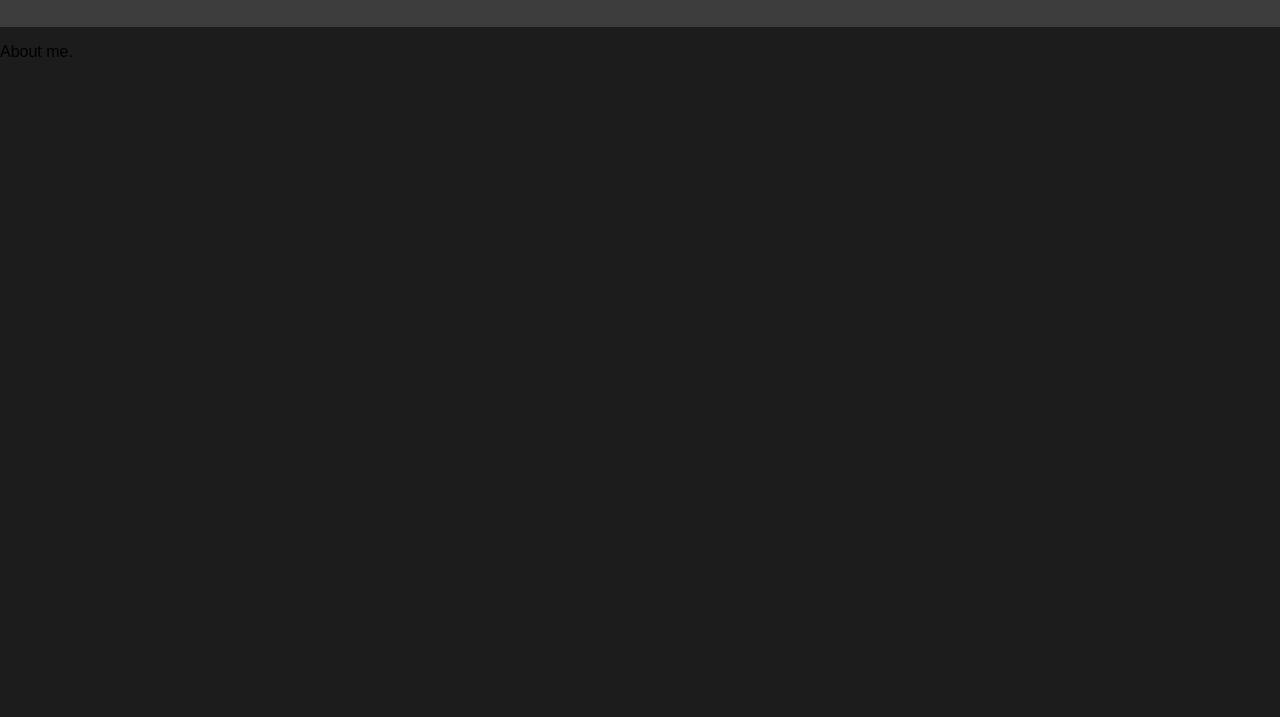
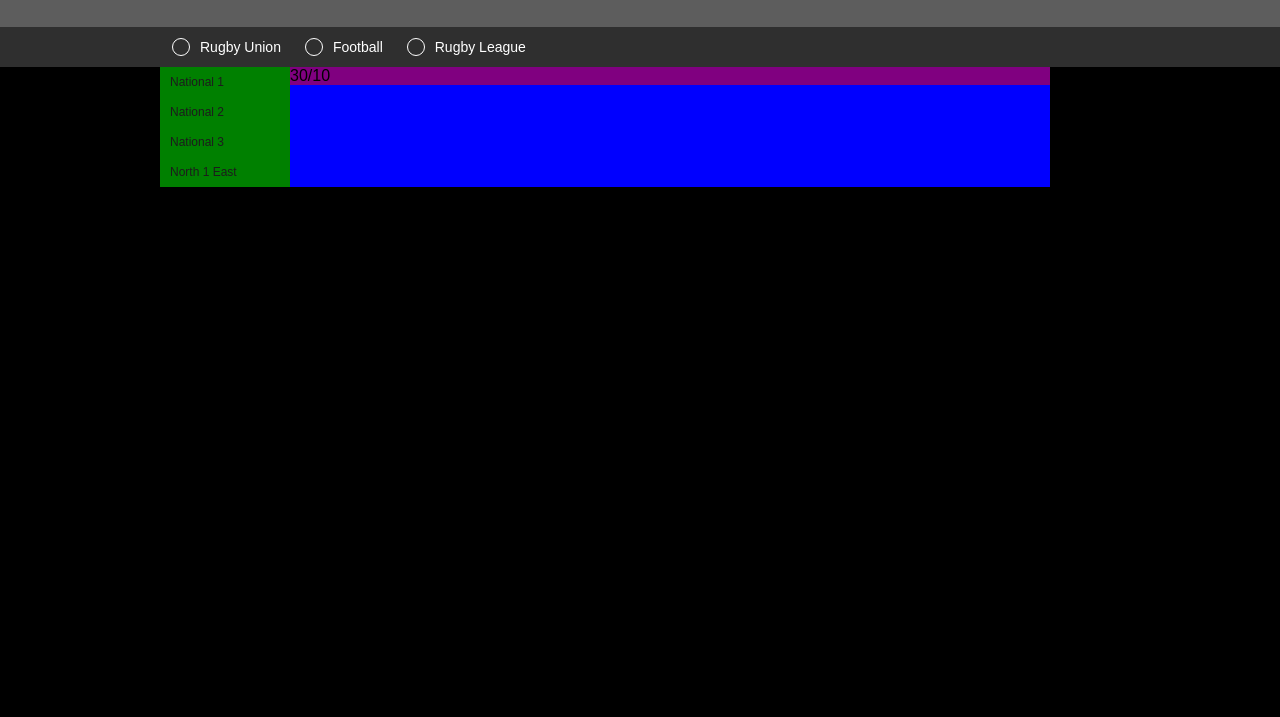
Before and after one commit to tmwlsh/amateurscores, a Gatsby site: page / in a window 1280 px wide. Shown: the part 83-800 px from the top of the page. Built offline with nearby package versions, Linux system fonts and the light colour scheme; Gatsby itself is replaced by a stand-in of ours.

Commit message:
started pulling in components

```diff
--- a/src/components/Header.js
+++ b/src/components/Header.js
@@ -8,26 +8,29 @@
     return (
         <HeaderTag>
             <Layout>
+                <nav>
                     <Link className="logo" to="/">
                         <img src={'/main-logo.png'} alt="Logo" />
                     </Link>
                     <p>test</p>
+                </nav>
             </Layout>
         </HeaderTag>
     )
 }
 
 const HeaderTag = styled.header`
-    background: #3c3c3c;
+    background: #5d5d5d;
     padding: 30px 0;
-    div {
+    nav {
         display: flex;
         justify-content: space-between;
         align-items: center;
-    }
         .logo {
+            padding: 0 10px;
             img {
                 max-width: 200px;
             }
         }
+    }
 `;
--- a/src/components/Layout.js
+++ b/src/components/Layout.js
@@ -5,7 +5,7 @@
 export default function Layout(props) {
     return (
         <ContainerTag>
-        {props.children}
+            {props.children}
         </ContainerTag>
     )
 }
--- /dev/null
+++ b/src/components/Results.js
@@ -0,0 +1,26 @@
+// Sidebar
+import React from "react"
+import { Link } from "gatsby"
+import styled from 'styled-components';
+
+export default function Results(props) {
+    return (
+        <ResultsTag>
+            <DateSelector>
+                <p>30/10</p>
+            </DateSelector>
+        </ResultsTag>
+    )
+}
+
+const ResultsTag = styled.div`
+    background: blue;
+    width: calc(100% - 200px);
+`;
+
+const DateSelector = styled.div`
+    background: purple;
+    p {
+        margin: 0;
+    }
+`
--- /dev/null
+++ b/src/components/Sidebar.js
@@ -0,0 +1,43 @@
+// Sidebar
+import React from "react"
+import { Link } from "gatsby"
+import styled from 'styled-components';
+import Layout from "../components/Layout.js"
+
+export default function Sidebar(props) {
+    return (
+        <SidebarTag>
+            <ul>
+                <li><Link to="/sports/rugby/leagues/national-1">National 1</Link></li>
+                <li><Link to="/sports/rugby/leagues/national-2">National 2</Link></li>
+                <li><Link to="/sports/rugby/leagues/national-3">National 3</Link></li>
+                <li><Link to="/sports/rugby/leagues/north-1-east">North 1 East</Link></li>
+            </ul>
+        </SidebarTag>
+    )
+}
+
+const SidebarTag = styled.header`
+    background: green;
+    width: 130px;
+    ul {
+        margin: 0;
+        padding: 0;
+        list-style-type: none;
+        li {
+            margin: 0;
+            padding: 0;
+            list-style-type: none;
+            a {
+                padding: 8px 5px 8px 10px;
+                display: block;
+                font-size: 12px;
+                text-decoration: none;
+                color: #1c1c1c;
+                &:hover {
+                    background-color: rgba(0,0,0,0.4);
+                }
+            }
+        }
+    }
+`;
--- /dev/null
+++ b/src/components/SportsHeader.js
@@ -0,0 +1,58 @@
+// Header
+import React from "react"
+import { Link } from "gatsby"
+import styled from 'styled-components';
+import Layout from "./Layout.js"
+
+export default function SportsHeader(props) {
+    return (
+        <SportsHeaderTag>
+            <Layout>
+                <ul>
+                    <li><Link to="/sports/rugby">Rugby Union</Link></li>
+                    <li><Link to="/sports/rugby">Football</Link></li>
+                    <li><Link to="/sports/rugby">Rugby League</Link></li>
+                </ul>
+            </Layout>
+        </SportsHeaderTag>
+    )
+}
+
+const SportsHeaderTag = styled.div`
+    background: #2f2f2f;
+    ul {
+        margin: 0;
+        padding: 0;
+        list-style-type: none;
+        display: flex;
+        li {
+            margin: 0;
+            padding: 0;
+            list-style-type: none;
+            a {
+                display: block;
+                padding: 12px 12px 12px 40px;
+                font-size: 14px;
+                color: #ffffff;
+                text-decoration: none;
+                position: relative;
+                transition: .15s ease-in-out;
+                &::before {
+                    content: '';
+                    width: 16px;
+                    height: 16px;
+                    border: 1px solid #ffffff;
+                    border-radius: 50%;
+                    display: inline-block;
+                    position: absolute;
+                    left: 12px;
+                    top: 50%;
+                    transform: translateY(-50%);
+                }
+                &:hover {
+                    background-color: rgba(0,0,0,0.4);
+                }
+            }
+        }
+    }
+`;
--- a/src/pages/index.js
+++ b/src/pages/index.js
@@ -1,16 +1,32 @@
 // Index
 import React from "react"
 import "../styles/global.css"
+import Layout from "../components/Layout.js"
 import Header from "../components/Header.js"
+import Sidebar from "../components/Sidebar.js"
+import Results from "../components/Results.js"
+import SportsHeader from "../components/SportsHeader.js"
 import styled from 'styled-components';
 
 // export default () => <div>Hello Tom!</div>
 
 export default function Index(props) {
     return (
-        <div className="about-container">
-            <Header></Header>
-            <p>About me.</p>
+        <div>
+            <section id="header">
+                <Header />
+                <SportsHeader></SportsHeader>
+            </section>
+            <Layout>
+                <MainContent>
+                    <Sidebar />
+                    <Results />
+                </MainContent>
+            </Layout>
         </div>
     )
 }
+
+const MainContent = styled.section`
+    display: flex;
+`
--- a/src/styles/global.css
+++ b/src/styles/global.css
@@ -3,5 +3,5 @@
     margin: 0;
     padding: 0;
     font-family: sans-serif;
-    background: #1c1c1c;
+    background: #000000;
 }
```
Lines whose indentation alone changed are shown as unchanged.
